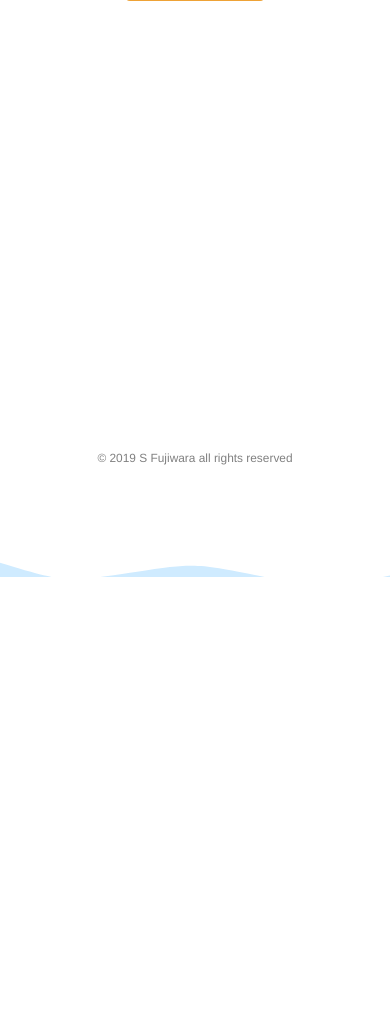
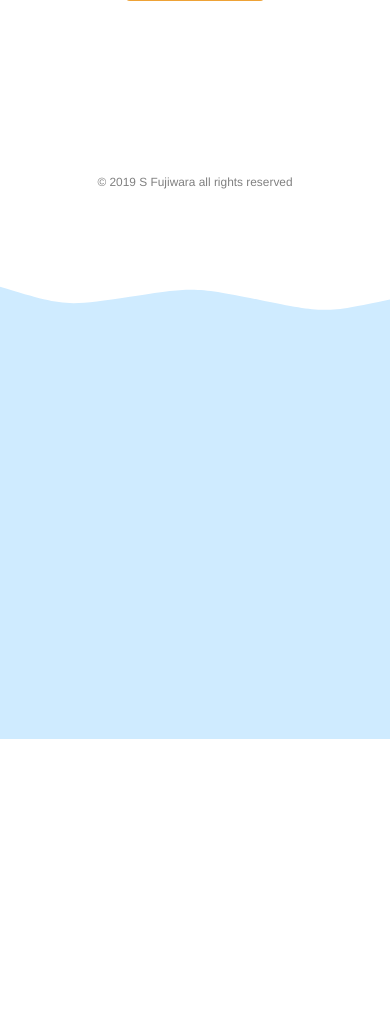
Before and after one commit to soichi-fujiwara/flask-antonym, a Flask app: page / in a window 390 px wide. Shown: the part 267-1282 px from the top of the page. Before the commit the page ends 844 px from the top, so only its background shows below. Run offline with Flask 2, Linux system fonts and the light colour scheme; some libraries are stand-ins or nearby versions.

Commit message:
Update original.css

```diff
--- a/static/css/original.css
+++ b/static/css/original.css
@@ -71,8 +71,4 @@ svg{
 	#main_title_min{
 		margin:30px 0 0 0;
 	}
-	#wave_box{
-		position:fixed;
-		bottom:0px;
-	}
 }
```
